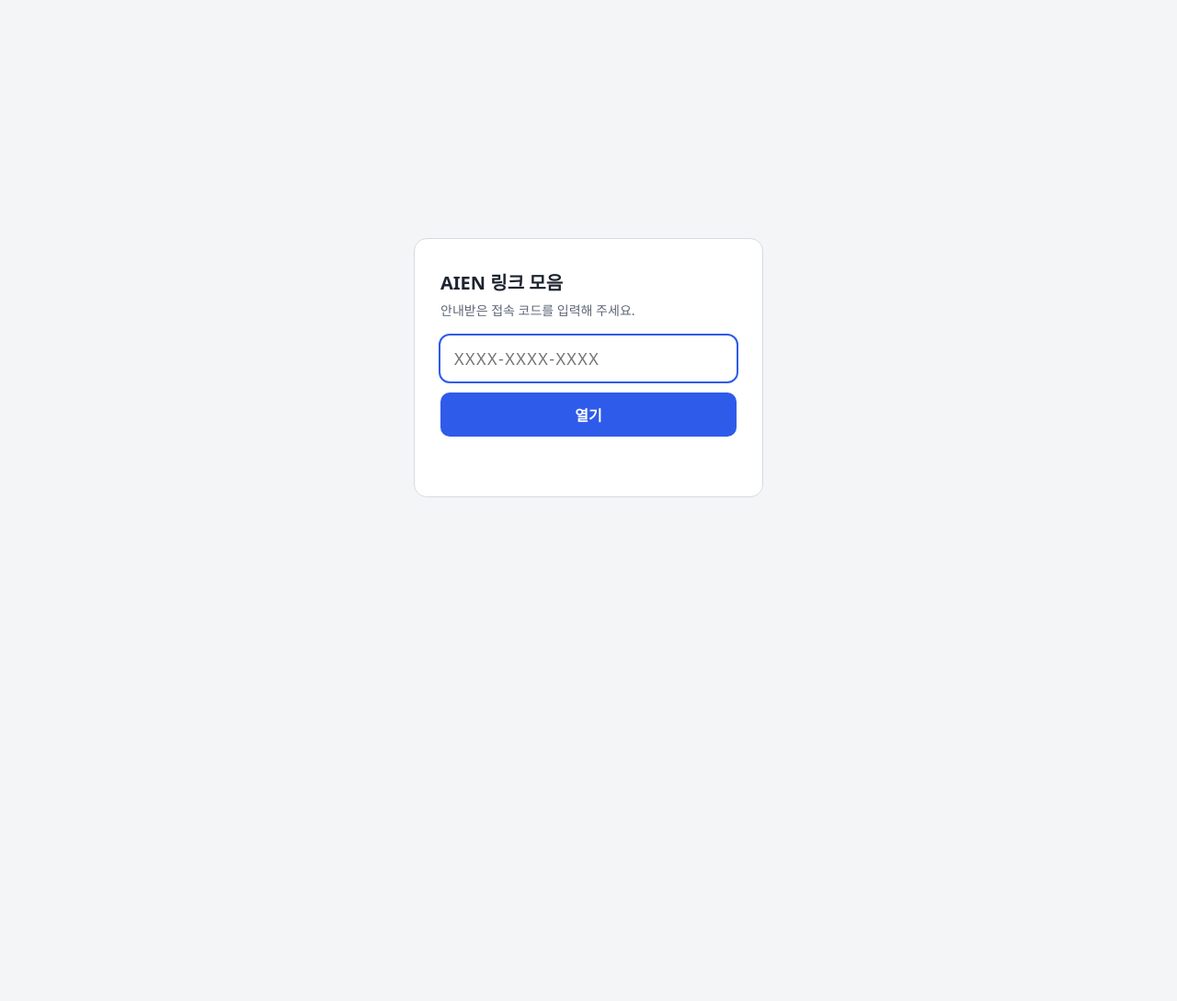
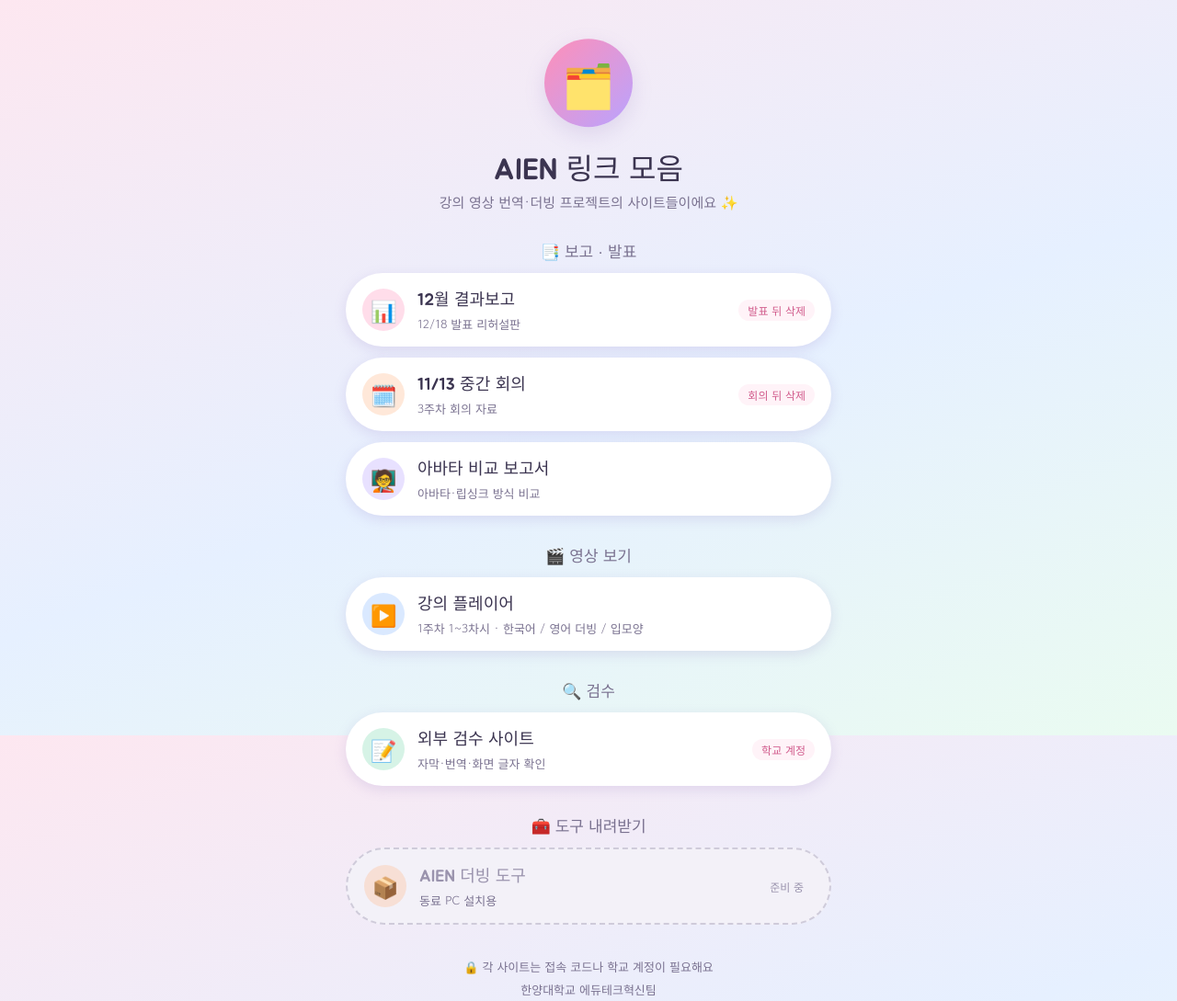
Before and after one commit to nightowl-a11y/aien-links, a plain HTML site: page index.html in a window 1280 px wide. Shown: the whole page at 92% size. Before the commit the page ends 800 px from the top, so only its background shows below. Drawn offline with Linux system fonts and the light colour scheme.

Commit message:
링크 모음: 접속 코드 없이 바로 보기 (noindex)

```diff
--- a/index.html
+++ b/index.html
@@ -1,62 +1,134 @@
 <!doctype html>
-<html lang="ko"><head><meta charset="utf-8"><meta name="viewport" content="width=device-width,initial-scale=1">
-<meta name="robots" content="noindex,nofollow"><title>AIEN 링크 모음</title>
+<html lang="ko">
+<head>
+<meta charset="utf-8">
+<meta name="viewport" content="width=device-width, initial-scale=1">
+<meta name="robots" content="noindex,nofollow">
+<title>AIEN 링크 모음</title>
+<!-- 2026-11-09 시험판 2 (공통 세션). 이 PC에서만 열어 보는 용도. 올리지 않음. -->
+<link rel="preconnect" href="https://fonts.googleapis.com">
+<link href="https://fonts.googleapis.com/css2?family=Jua&family=Gowun+Dodum&display=swap" rel="stylesheet">
 <style>
-:root{--bg:#f4f5f7;--card:#fff;--ink:#1d2330;--sub:#5d6575;--line:#d6dae1;--acc:#2f5bea;--err:#c62f2f}
-@media (prefers-color-scheme:dark){:root{--bg:#14171c;--card:#1e232b;--ink:#e8ebf0;--sub:#9aa3b2;--line:#363d48;--acc:#7a9bff;--err:#ff7b7b}}
-*{box-sizing:border-box}body{margin:0;min-height:100vh;display:grid;place-items:center;background:var(--bg);color:var(--ink);
-font-family:"Pretendard","Malgun Gothic",system-ui,sans-serif;padding:16px}
-form{background:var(--card);border:1px solid var(--line);border-radius:14px;padding:32px 28px;width:100%;max-width:380px}
-h1{margin:0 0 6px;font-size:20px}p{margin:0 0 18px;color:var(--sub);font-size:14px}
-input{width:100%;font:inherit;font-size:18px;letter-spacing:.08em;text-transform:uppercase;padding:12px 14px;border:1px solid var(--line);
-border-radius:10px;background:transparent;color:var(--ink)}input:focus{outline:2px solid var(--acc);border-color:transparent}
-button{margin-top:12px;width:100%;font:inherit;font-weight:600;padding:12px;border:0;border-radius:10px;background:var(--acc);color:#fff;cursor:pointer}
-button:disabled{opacity:.6;cursor:wait}#m{margin:14px 0 0;min-height:1.4em}#m.err{color:var(--err)}
-</style></head>
-<body><form id="f" autocomplete="off">
-<h1>AIEN 링크 모음</h1><p>안내받은 접속 코드를 입력해 주세요.</p>
-<input id="c" placeholder="XXXX-XXXX-XXXX" aria-label="접속 코드" autofocus spellcheck="false">
-<button id="b">열기</button><p id="m" role="status"></p></form>
-<script>
-const SALT="+I2XdgzMb53/uv5I5as/Rw==",ITER=600000;
-const b64=s=>Uint8Array.from(atob(s),c=>c.charCodeAt(0));
-let key;
-async function dec(name){const r=await fetch("d/"+name,{cache:"no-store"});if(!r.ok)throw new Error("파일을 받지 못했어요 ("+r.status+")");
- const b=new Uint8Array(await r.arrayBuffer());return crypto.subtle.decrypt({name:"AES-GCM",iv:b.slice(0,12)},key,b.slice(12));}
-const say=(t,err)=>{const m=document.getElementById("m");m.textContent=t;m.className=err?"err":""};
-document.getElementById("f").onsubmit=async e=>{
- e.preventDefault();const btn=document.getElementById("b");
- const code=document.getElementById("c").value.toUpperCase().replace(/[^A-Z0-9]/g,"");
- if(!code){say("접속 코드를 입력해 주세요.",1);return}
- btn.disabled=true;say("확인 중…");
- try{
-  const base=await crypto.subtle.importKey("raw",new TextEncoder().encode(code),"PBKDF2",false,["deriveKey"]);
-  key=await crypto.subtle.deriveKey({name:"PBKDF2",salt:b64(SALT),iterations:ITER,hash:"SHA-256"},base,{name:"AES-GCM",length:256},false,["decrypt"]);
-  let man;try{man=JSON.parse(new TextDecoder().decode(await dec("m.bin")))}catch(_){say("접속 코드가 맞지 않아요. 다시 확인해 주세요.",1);btn.disabled=false;return}
-  const url={},text={};let n=0;
-  await Promise.all(man.files.map(async x=>{const buf=await dec(x.f);
-   if(x.t==="text/html")text[x.p]=new TextDecoder().decode(buf);else url[x.p]=URL.createObjectURL(new Blob([buf],{type:x.t}));
-   say("불러오는 중… "+(++n)+" / "+man.files.length)}));
-  const dirOf=p=>p.includes("/")?p.slice(0,p.lastIndexOf("/")+1):"";
-  const fix=page=>{let h=text[page];const d=dirOf(page);
-   for(const [p,u] of Object.entries(url)){if(!p.startsWith(d))continue;const r=p.slice(d.length),name=p.split("/").pop();
-    h=h.split('href="'+r+'" download>').join('href="'+u+'" download="'+name+'">')
-       .split('href="'+r+'"').join(text[p]!==undefined?'href="'+u+'" target="_blank"':'href="'+u+'"')
-       .split('src="'+r+'"').join('src="'+u+'"').split('poster="'+r+'"').join('poster="'+u+'"')}
-   // 실행 중에 정하는 경로도 연결 (예: im.src=f.img, 'assets/voices/'+이름+'.mp3') — 페이지 맨 앞에 넣는 작은 스크립트
-   const M={};for(const [p,u] of Object.entries(url))if(p.startsWith(d))M[p.slice(d.length)]=u;
-   const patch='<script>(function(M){function f(v){if(typeof v!=="string")return v;return M[v.replace(/^\\.\\//,"")]||v}'
-    +'[[HTMLMediaElement,"src"],[HTMLImageElement,"src"],[HTMLSourceElement,"src"],[HTMLScriptElement,"src"],[HTMLAnchorElement,"href"]].forEach(function(p){'
-    +'var o=Object.getOwnPropertyDescriptor(p[0].prototype,p[1]);Object.defineProperty(p[0].prototype,p[1],{get:o.get,set:function(v){o.set.call(this,f(v))},configurable:true})});'
-    +'var sa=Element.prototype.setAttribute;Element.prototype.setAttribute=function(n,v){if(/^(src|href|poster)$/i.test(n))v=f(v);return sa.call(this,n,v)}})('
-    +JSON.stringify(M)+')<\/script>';
-   return /<head[^>]*>/i.test(h)?h.replace(/<head[^>]*>/i,m=>m+patch):patch+h};
-  const subs=Object.keys(text).filter(p=>p!==man.main).sort((a,b)=>b.split("/").length-a.split("/").length);
-  // 하위 페이지는 새 탭으로 열림 → 그 안의 '메인으로 돌아가기' 링크는 탭을 닫아 원래 화면으로
-  const back=new RegExp('href="(?:\\.\\./)+'+man.main.replace(/[.*+?^${}()|[\]\\]/g,"\\$&")+'(?:#[^"]*)?"',"g");
-  for(const p of subs)url[p]=URL.createObjectURL(new Blob([fix(p).replace(back,'href="#" onclick="window.close();return false"')],{type:"text/html"}));
-  const html=fix(man.main);
-  document.open();document.write(html);document.close();
- }catch(err){say("불러오지 못했어요: "+err.message,1);btn.disabled=false}
-};
-</script></body></html>
+  :root {
+    --bg1: #fde7f0; --bg2: #e6f0ff; --bg3: #eafbf1;
+    --text: #3b3450; --sub: #7a7290;
+    --btn: #ffffff; --btn-shadow: rgba(140, 110, 190, .18);
+    --pink: #ff8fb8; --peach: #ffb98a; --mint: #7fd9b0; --sky: #8cbcff; --lav: #b9a3ff;
+    --chip: #fff3f8; --chip-text: #d15b8c;
+    --soon: #f3f1f8; --soon-text: #9a93ad;
+  }
+  @media (prefers-color-scheme: dark) {
+    :root {
+      --bg1: #2a1f33; --bg2: #1c2438; --bg3: #1d2e2a;
+      --text: #f2eefc; --sub: #b6aecb;
+      --btn: #2d2840; --btn-shadow: rgba(0, 0, 0, .35);
+      --chip: #45293a; --chip-text: #ffaacb;
+      --soon: #2a2638; --soon-text: #8f88a3;
+    }
+  }
+  * { box-sizing: border-box; }
+  body {
+    margin: 0; min-height: 100vh; color: var(--text);
+    font-family: "Gowun Dodum", "Malgun Gothic", sans-serif;
+    background: linear-gradient(160deg, var(--bg1) 0%, var(--bg2) 55%, var(--bg3) 100%) fixed;
+  }
+  .wrap { max-width: 560px; margin: 0 auto; padding: 48px 16px 56px; text-align: center; }
+
+  .logo {
+    width: 96px; height: 96px; margin: 0 auto 14px; border-radius: 50%;
+    display: grid; place-items: center; font-size: 46px;
+    background: linear-gradient(135deg, var(--pink), var(--lav));
+    box-shadow: 0 8px 22px var(--btn-shadow);
+    animation: bob 3.2s ease-in-out infinite;
+  }
+  @keyframes bob { 50% { transform: translateY(-6px); } }
+  @media (prefers-reduced-motion: reduce) { .logo { animation: none; } }
+
+  h1 { font-family: "Jua", sans-serif; font-weight: 400; font-size: 32px; margin: 0 0 4px; }
+  .hello { margin: 0 0 30px; color: var(--sub); font-size: 15px; }
+
+  h2 {
+    font-family: "Jua", sans-serif; font-weight: 400; font-size: 17px;
+    margin: 30px 0 12px; color: var(--sub);
+  }
+
+  .link {
+    display: flex; align-items: center; gap: 14px;
+    margin: 0 0 12px; padding: 14px 18px;
+    background: var(--btn); color: inherit; text-decoration: none;
+    border-radius: 999px; box-shadow: 0 4px 14px var(--btn-shadow);
+    transition: transform .18s cubic-bezier(.3,1.6,.5,1), box-shadow .18s;
+    text-align: left;
+  }
+  a.link:hover { transform: translateY(-3px) scale(1.02); box-shadow: 0 10px 22px var(--btn-shadow); }
+  a.link:active { transform: scale(.98); }
+  .icon {
+    flex: none; width: 46px; height: 46px; border-radius: 50%;
+    display: grid; place-items: center; font-size: 23px;
+  }
+  .pink .icon { background: color-mix(in srgb, var(--pink) 30%, transparent); }
+  .peach .icon { background: color-mix(in srgb, var(--peach) 32%, transparent); }
+  .mint .icon { background: color-mix(in srgb, var(--mint) 32%, transparent); }
+  .sky .icon { background: color-mix(in srgb, var(--sky) 32%, transparent); }
+  .lav .icon { background: color-mix(in srgb, var(--lav) 32%, transparent); }
+  .txt { flex: 1; min-width: 0; }
+  .txt b { display: block; font-family: "Jua", sans-serif; font-weight: 400; font-size: 18px; }
+  .txt small { color: var(--sub); font-size: 13px; }
+  .chip {
+    flex: none; font-size: 12px; padding: 3px 10px; border-radius: 999px;
+    background: var(--chip); color: var(--chip-text); white-space: nowrap;
+  }
+  .soon { background: var(--soon); box-shadow: none; border: 2px dashed color-mix(in srgb, var(--soon-text) 40%, transparent); }
+  .soon .txt b { color: var(--soon-text); }
+  .soon .chip { background: transparent; color: var(--soon-text); }
+
+  footer { margin-top: 36px; color: var(--sub); font-size: 13px; }
+  footer .lock { display: inline-block; margin-bottom: 6px; }
+</style>
+</head>
+<body>
+<div class="wrap">
+  <div class="logo">🗂️</div>
+  <h1>AIEN 링크 모음</h1>
+  <p class="hello">강의 영상 번역·더빙 프로젝트의 사이트들이에요 ✨</p>
+
+  <h2>📑 보고 · 발표</h2>
+  <a class="link pink" href="https://nightowl-a11y.github.io/Final_1218/" target="_blank" rel="noopener">
+    <span class="icon">📊</span>
+    <span class="txt"><b>12월 결과보고</b><small>12/18 발표 리허설판</small></span>
+    <span class="chip">발표 뒤 삭제</span>
+  </a>
+  <a class="link peach" href="https://nightowl-a11y.github.io/Meeting_1113/" target="_blank" rel="noopener">
+    <span class="icon">🗓️</span>
+    <span class="txt"><b>11/13 중간 회의</b><small>3주차 회의 자료</small></span>
+    <span class="chip">회의 뒤 삭제</span>
+  </a>
+  <a class="link lav" href="https://nightowl-a11y.github.io/avatar-compare/" target="_blank" rel="noopener">
+    <span class="icon">🧑‍🏫</span>
+    <span class="txt"><b>아바타 비교 보고서</b><small>아바타·립싱크 방식 비교</small></span>
+  </a>
+
+  <h2>🎬 영상 보기</h2>
+  <a class="link sky" href="https://nightowl-a11y.github.io/lecture-player/" target="_blank" rel="noopener">
+    <span class="icon">▶️</span>
+    <span class="txt"><b>강의 플레이어</b><small>1주차 1~3차시 · 한국어 / 영어 더빙 / 입모양</small></span>
+  </a>
+
+  <h2>🔍 검수</h2>
+  <a class="link mint" href="https://script.google.com/a/macros/hanyang.ac.kr/s/AKfycbyCzaXo_EUh2otLiT0hjLTV0aYuzAWO4TH7kHaytEN71ZRg19RBa-fegJZuQQtFXXOm/exec" target="_blank" rel="noopener">
+    <span class="icon">📝</span>
+    <span class="txt"><b>외부 검수 사이트</b><small>자막·번역·화면 글자 확인</small></span>
+    <span class="chip">학교 계정</span>
+  </a>
+
+  <h2>🧰 도구 내려받기</h2>
+  <div class="link peach soon">
+    <span class="icon">📦</span>
+    <span class="txt"><b>AIEN 더빙 도구</b><small>동료 PC 설치용</small></span>
+    <span class="chip">준비 중</span>
+  </div>
+
+  <footer><span class="lock">🔒 각 사이트는 접속 코드나 학교 계정이 필요해요</span><br>한양대학교 에듀테크혁신팀</footer>
+</div>
+</body>
+</html>
```
Also changed, not shown: 2 other files.
